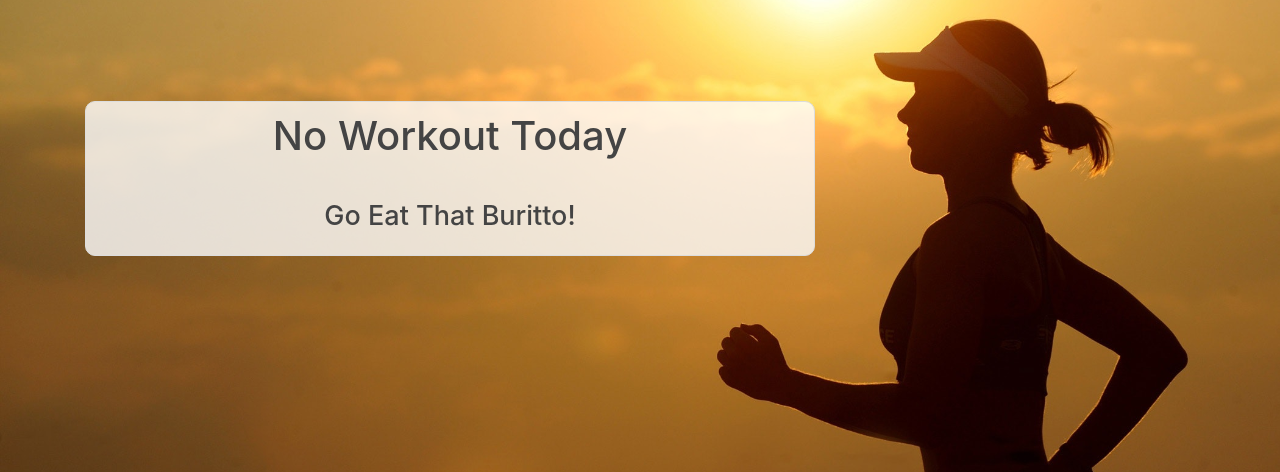
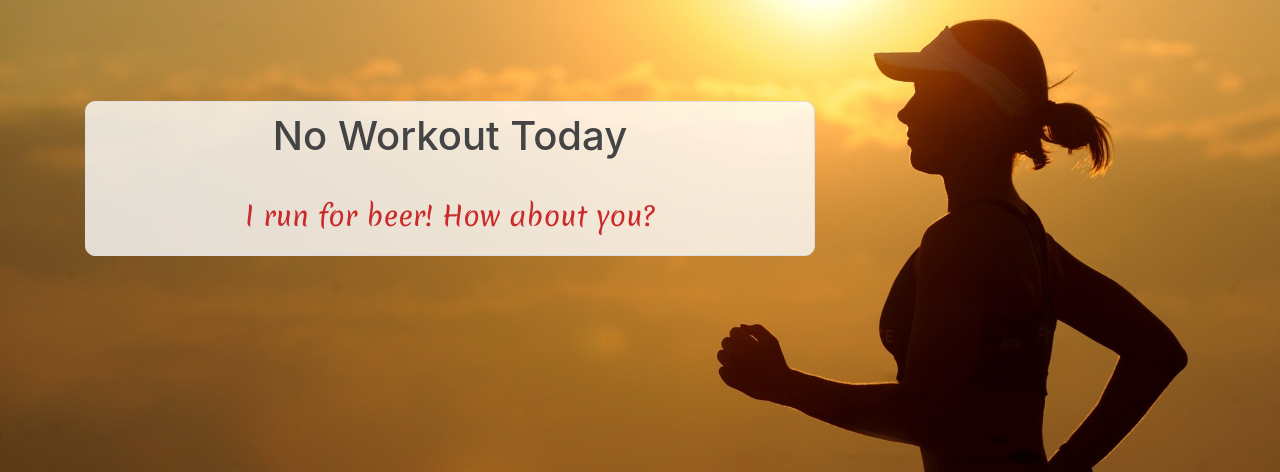
Before and after one commit to Code-Institute-Submissions/flask-training-calendar, a Flask app: page / in a window 1280 px wide. Shown: the part 198-670 px from the top of the page. Run offline with Flask 2, Linux system fonts and the light colour scheme; the visitor is signed in with stand-in values (Sample User, id 1); data comes from the database, SQL or seed files in the repository; data that the repository does not hold is empty; some libraries are stand-ins or nearby versions.

Commit message:
Added file I/O for motivational messages, added headers for workout display pages

```diff
--- /dev/null
+++ b/flasktrainingcalendar/motivation.txt
@@ -0,0 +1,22 @@
+Go Eat That Buritto!
+Feeling Bored? Plan a Run!
+Rest Up, Plenty of Runs Coming Up!
+Got a Race Booked?
+Doesn't matter how slow you go, you're lapping everyone on the couch!
+Don't forget to upload those sweaty workout photos!
+Isn't there a PR you should be working on?
+How're those Quads?
+Those intervals aren't going to run themselves!
+What's the farthest you've run? Sure you couldn't go a little further?
+I run for beer! How about you?
+Following someone who has added a workout? Why not add your own better workout!
+If it doesn't challenge you, it won't change you!
+If you fail to prepare, you're prepared to fail!
+Don't stop when you are tired, stop when you're done!
+Run often, run long. But never outrun your joy of running!
+I love running...when I'm done!
+Blisters are braille for awesome!
+The faster you run, the sooner you're done!
+I run better than the governament!
+Run like there's free Tacos at the finish line!
+I run because I really like pizza!
--- a/flasktrainingcalendar/routes.py
+++ b/flasktrainingcalendar/routes.py
@@ -9,12 +9,18 @@ from flasktrainingcalendar.forms import RegistrationForm, LoginForm, UpdateAccou
 from flask_login import login_user, current_user, logout_user, login_required
 from datetime import date
 from flask_mail import Message
+from random import choice
+
+
+with open('flasktrainingcalendar/motivation.txt', 'r') as f:
+    messages = f.read().split("\n")
 
 @app.route('/')
 def home():
     if current_user.is_authenticated:
         workouts = Workout.query.filter_by(user_id = current_user.id, target_date=date.today(), completed=False).all()
-        return render_template("home.html", workouts=workouts)
+        message = choice(messages)
+        return render_template("home.html", workouts=workouts, message=message)
     return render_template("home.html")
 
 @app.route('/workouts')
@@ -200,7 +206,7 @@ def update_workout(workout_id):
         form.distance_unit.data = workout.distance_unit
         form.description.data = workout.description
         form.target_date.data = workout.target_date
-    return render_template('new_workout.html', title='Update Post', form=form, legend='Update Workout')
+    return render_template('new_workout.html', title='Update Workout', form=form, legend='Update Workout')
 
 @app.route("/workout/<int:workout_id>/delete", methods=["POST"])
 @login_required
@@ -315,7 +321,7 @@ def following():
             flash("That user does not exist", "warning")
             return redirect(url_for("following"))
         return redirect(url_for("view_user", username=user.username))
-    return render_template("following.html", users=users, form=form)
+    return render_template("following.html", title="following", users=users, form=form)
 
 @app.route('/user/<username>')
 @login_required
@@ -325,7 +331,7 @@ def view_user(username):
         return redirect(url_for("account"))
     page = request.args.get('page', 1, type=int)
     workouts = Workout.query.filter_by(user_id = user.id, completed=False).order_by(Workout.target_date).paginate(page=page, per_page=9)
-    return render_template('user.html', user=user, workouts = workouts)
+    return render_template('user.html', title=user.username, user=user, workouts = workouts)
 
 @app.route('/user/<username>/completed')
 @login_required
@@ -338,4 +344,4 @@ def view_user_completed(username):
         return redirect(url_for("following"))
     page = request.args.get('page', 1, type=int)
     workouts = Workout.query.filter_by(user_id = user.id, completed=True).order_by(Workout.target_date.desc()).paginate(page=page, per_page=9)
-    return render_template('user_completed.html', user=user, workouts = workouts)
+    return render_template('user_completed.html', title=user.username, user=user, workouts = workouts)
--- a/flasktrainingcalendar/static/main.css
+++ b/flasktrainingcalendar/static/main.css
@@ -275,3 +275,8 @@ article.calendar-cell:hover {
   background-color: inherit;
   border: none;
 }
+
+.motivation{
+  font-family: 'Merienda', cursive;
+  color: #ca2a2a;
+}
--- a/flasktrainingcalendar/templates/completed_workouts.html
+++ b/flasktrainingcalendar/templates/completed_workouts.html
@@ -1,5 +1,10 @@
 {% extends "layout.html" %}
 {% block content %}
+<article class="media single-info">
+    <div class="media-body" style="text-align:center">
+        <h2>Completed Workouts</h2>
+    </div>
+</article>
     {% include 'workouts_display.html' %}
     {% for page_num in workouts.iter_pages(left_edge=1, right_edge=1, left_current=1, right_current=2) %}
         {% if page_num %}
--- a/flasktrainingcalendar/templates/home.html
+++ b/flasktrainingcalendar/templates/home.html
@@ -21,7 +21,7 @@
                         <h1>No Workout Today</h1>
                     </div>
                     <div class="run-description">
-                        <h2>Go Eat That Buritto!</h2>
+                        <h2 class="motivation">{{message}}</h2>
                     </div>
                 </div>
             </article>
--- a/flasktrainingcalendar/templates/user.html
+++ b/flasktrainingcalendar/templates/user.html
@@ -15,6 +15,11 @@
         </div>
     </div>
     {% if current_user.is_following(user) %}
+        <article class="media single-info">
+            <div class="media-body" style="text-align:center">
+                <h2>Upcoming Workouts</h2>
+            </div>
+        </article>
         {% include 'workouts_display.html' %}
         {% for page_num in workouts.iter_pages(left_edge=1, right_edge=1, left_current=1, right_current=2) %}
             {% if page_num %}
--- a/flasktrainingcalendar/templates/user_completed.html
+++ b/flasktrainingcalendar/templates/user_completed.html
@@ -14,6 +14,11 @@
             </div>
         </div>
     </div>
+    <article class="media single-info">
+        <div class="media-body" style="text-align:center">
+            <h2>Completed Workouts</h2>
+        </div>
+    </article>
     {% include 'workouts_display.html' %}
     {% for page_num in workouts.iter_pages(left_edge=1, right_edge=1, left_current=1, right_current=2) %}
         {% if page_num %}
--- a/flasktrainingcalendar/templates/workouts.html
+++ b/flasktrainingcalendar/templates/workouts.html
@@ -1,5 +1,10 @@
 {% extends "layout.html" %}
 {% block content %}
+<article class="media single-info">
+    <div class="media-body" style="text-align:center">
+        <h2>Upcoming Workouts</h2>
+    </div>
+</article>
     {% include 'workouts_display.html' %}
     {% for page_num in workouts.iter_pages(left_edge=1, right_edge=1, left_current=1, right_current=2) %}
         {% if page_num %}
--- a/flasktrainingcalendar/templates/workouts_display.html
+++ b/flasktrainingcalendar/templates/workouts_display.html
@@ -1,3 +1,4 @@
+
 <div class="row">
     {% for workout in workouts.items %}
         <div class="col-md-4 col-sm-12">
```
